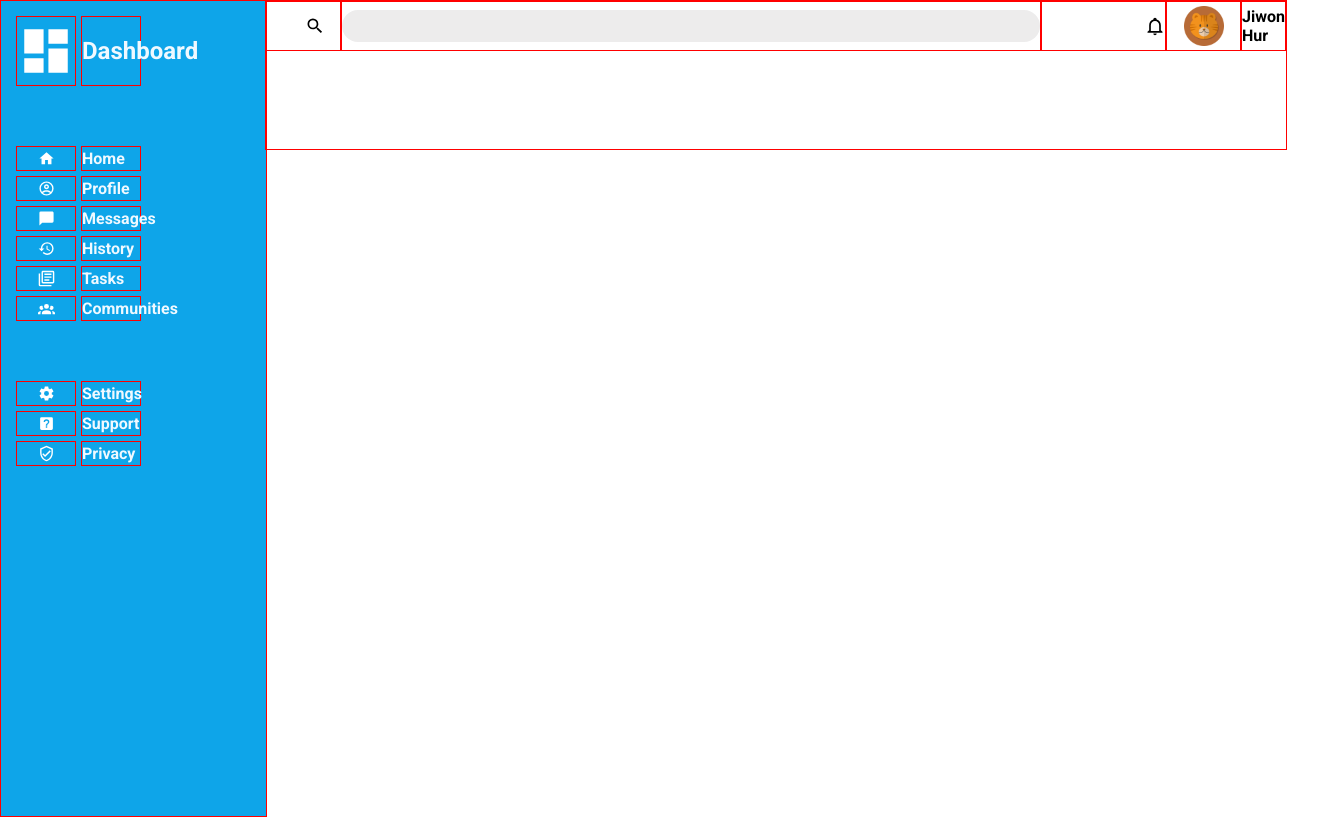
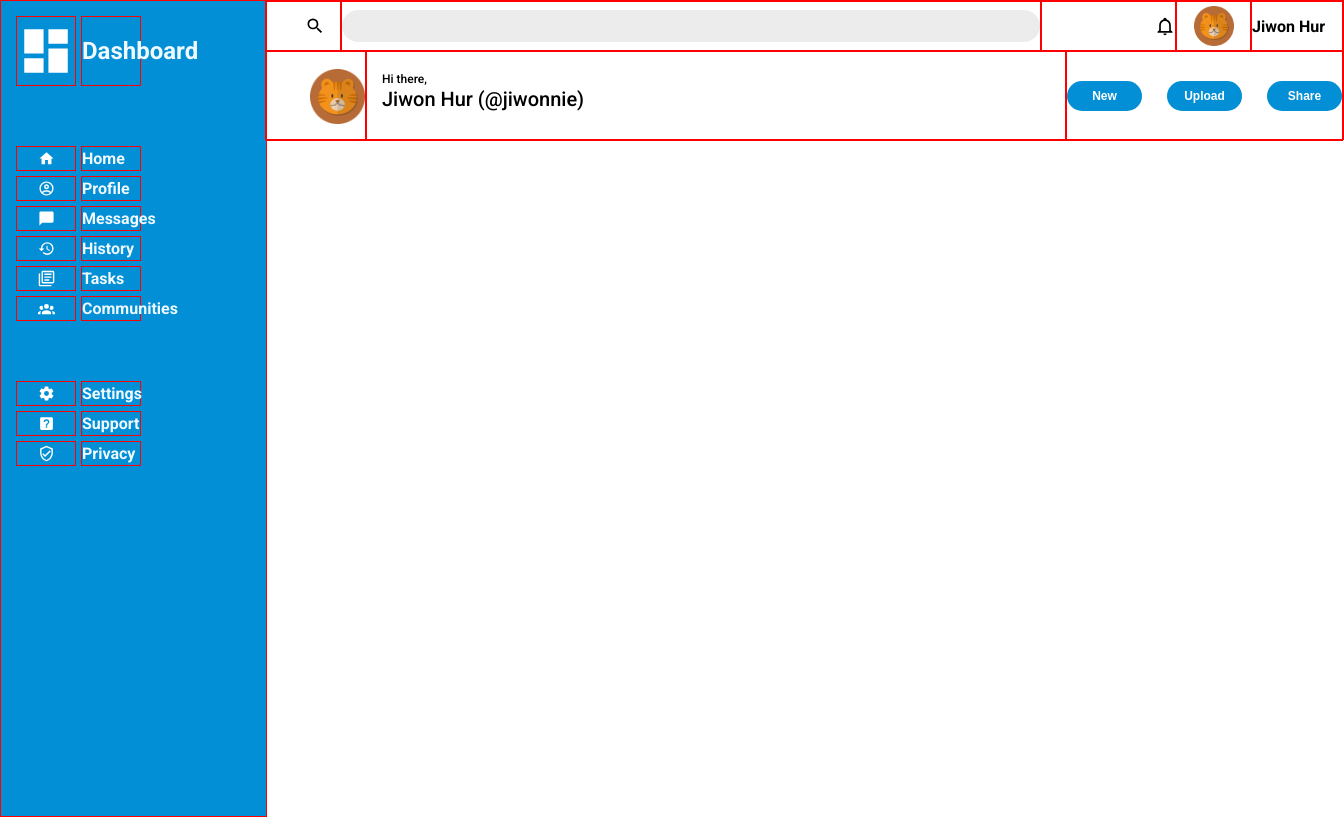
Before and after one commit to jiwonnie6/Admin-Dashboard, a plain HTML site: page admin.html in a window 1280 px wide. Shown: the whole page, 1344 px wide, since content can reach past the window. Drawn offline with Linux system fonts and the light colour scheme.

Commit message:
bottom header updates

```diff
--- a/admin.css
+++ b/admin.css
@@ -6,7 +6,7 @@ body {
 
     display: grid;
     grid-template-columns: 265px 4fr;
-    grid-template-rows: 150px;
+    grid-template-rows: 140px;
     grid-template-areas: "sidebar header";
     /* height: 100vh; */
 }
@@ -25,7 +25,7 @@ body > div {
   width: 250px;
   padding-left: 15px;
   padding-top: 15px;
-  background-color: #0ea5e9;
+  background-color: #028fd5;
   color: #f0f9ff;
 }
 
@@ -114,9 +114,14 @@ body > div {
 }
 
 /* header first line */
+.header {
+  gap: 20px;
+
+}
+
 .searchbar {
   display: grid;
-  grid-template-columns: 75px 700px 125px 75px 1fr;
+  grid-template-columns: 75px 700px 135px 75px 1fr;
   grid-template-rows: 50px;
 }
 
@@ -162,3 +167,49 @@ body > div {
 .name {
   font-weight: bold;
 }
+
+/* header second line */
+
+.searchbar-second {
+  display: grid;
+  grid-template-columns: 100px 700px 1fr;
+  grid-template-rows: 90px;
+  /* padding-top: 15px; */
+}
+
+.searchbar-second div {
+  border: 1px solid red;
+}
+
+.user-profile-tiger-second img {
+  height: 55px;
+  width: 55px;
+}
+
+.user-profile-tiger-second {
+  display: flex;
+  align-items: center;
+  justify-content: flex-end;
+}
+
+.header-intro {
+  padding-left: 15px;
+  font-weight: 500;
+}
+
+.header-buttons {
+  display: flex;
+  align-items: center;
+  gap: 25px;
+}
+
+.header-buttons > button {
+  border-radius: 15px;
+  background-color: #028fd5;
+  color: white;
+  border: 0;
+  height: 30px;
+  width: 75px;
+  font-weight: bold;
+  font-size: 12px;
+}
--- a/admin.html
+++ b/admin.html
@@ -123,6 +123,34 @@
       </div>
     </div>
 
+    <div class="searchbar-second">
+      <div class="user-profile-tiger-second">
+        <img src="svgs/tiger.webp" alt="user profile tiger icon">
+      </div>
+
+      <div class="header-intro">
+        <p>
+          <span style="font-size: 12px;">Hi there,</span>
+          <br>
+          <span style="font-size: 20px;">Jiwon Hur (@jiwonnie)</span>
+        </p>
+      </div>
+
+      <div class="header-buttons">
+        <button class="new-button">
+          New
+        </button>
+
+        <button class="upload-button">
+          Upload
+        </button>
+
+        <button class="share-button">
+          Share
+        </button>
+      </div>
+    </div>
+
 
   </div>
 
```
